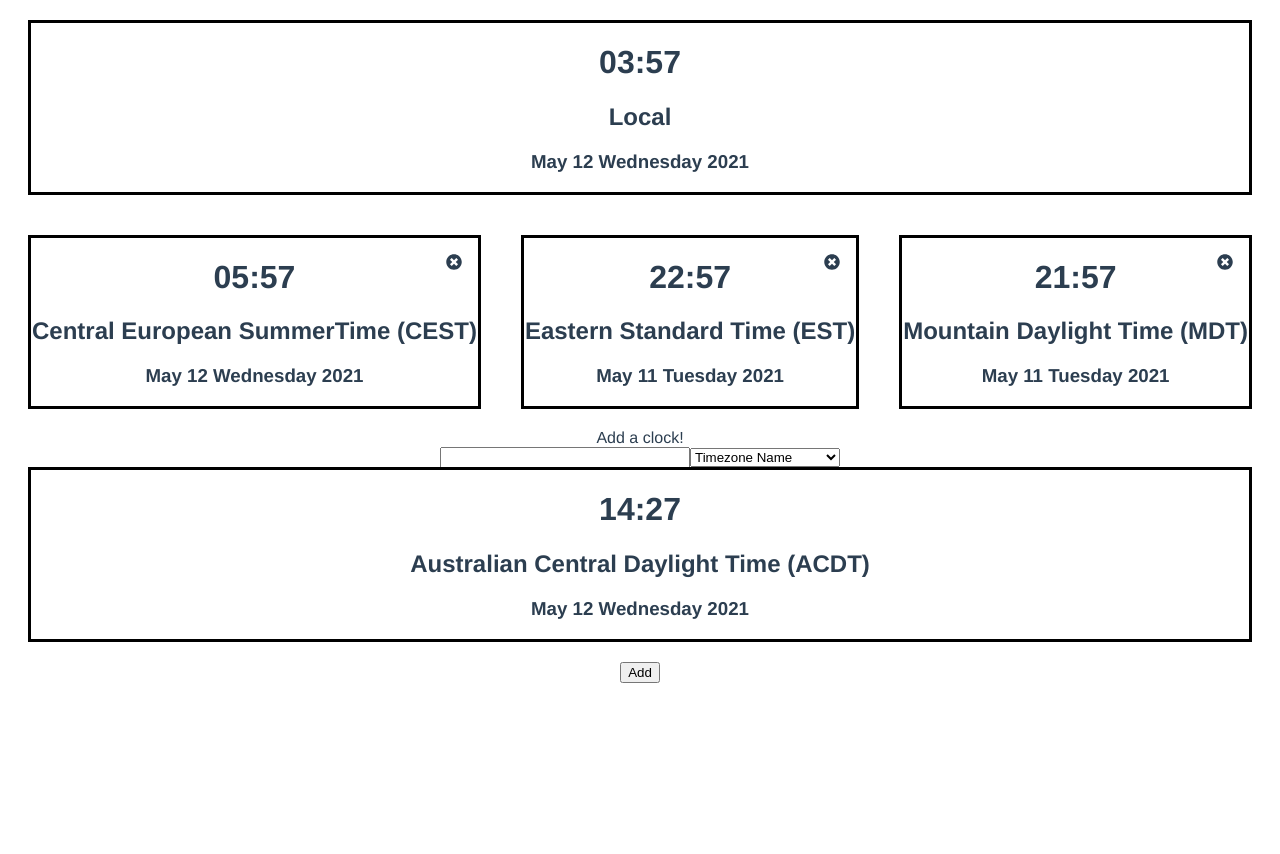
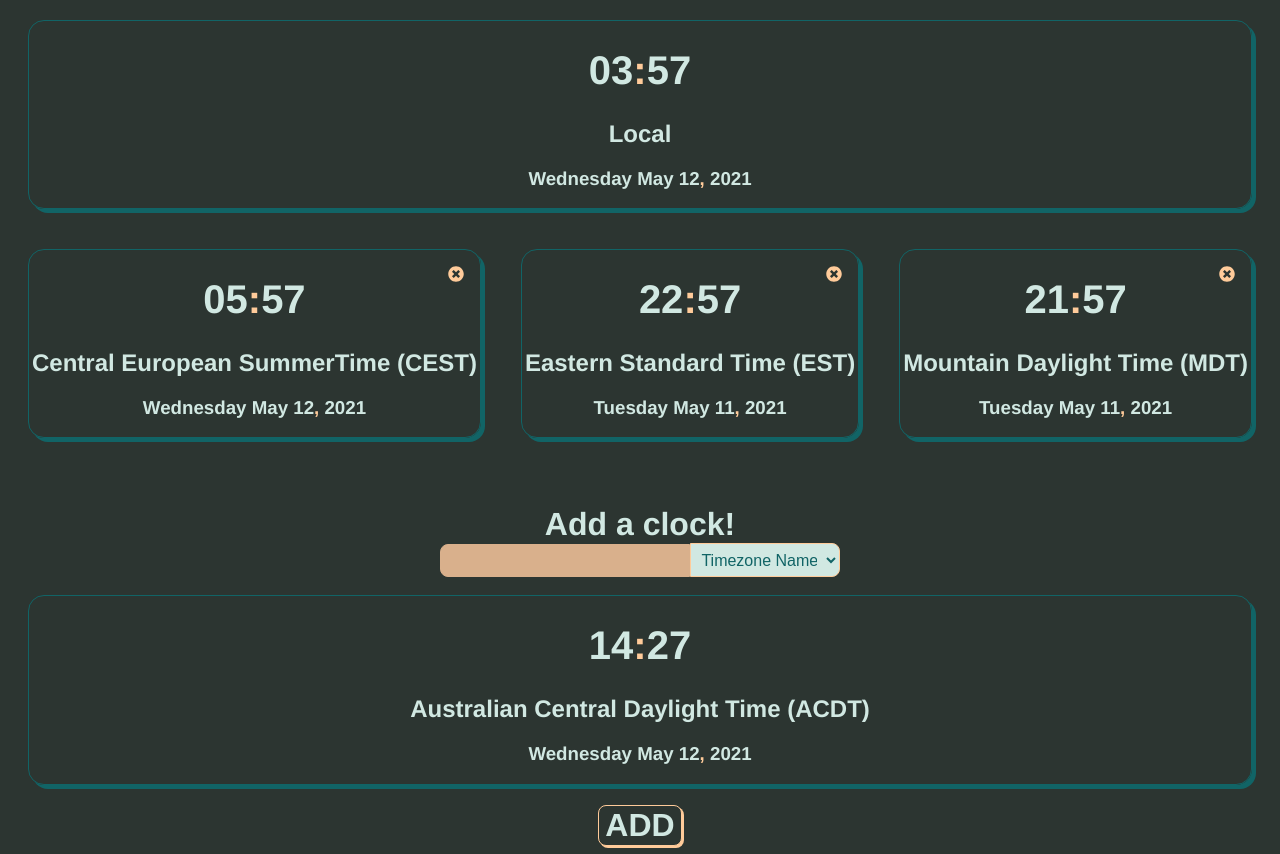
Before and after one commit to paulmedeiros92/TYME, a Vue app: page /dashboard in a window 1280 px wide. Before the commit the page ends 800 px from the top, so only its background shows below. Built offline with nearby package versions, Linux system fonts and the light colour scheme.

Commit message:
Add style

```diff
--- a/src/App.vue
+++ b/src/App.vue
@@ -3,12 +3,16 @@
 </template>
 
 <style lang="scss">
+html {
+  background-color: $color-background;
+}
+
 #app {
   font-family: Avenir, Helvetica, Arial, sans-serif;
   -webkit-font-smoothing: antialiased;
   -moz-osx-font-smoothing: grayscale;
   text-align: center;
-  color: #2c3e50;
+  color: $color-font;
 }
 
 #nav {
--- /dev/null
+++ b/src/assets/scss/_colors.scss
@@ -0,0 +1,6 @@
+$color-background: #2c3531;
+$color-shadow: #116466;
+$color-close: #ffcb9a;
+$color-font: #d1e8e2;
+$color-input: #d9b08c;
+$color-parameters: #d1e8e2;
--- /dev/null
+++ b/src/assets/scss/global.scss
@@ -0,0 +1 @@
+@import "@/assets/scss/_colors.scss";
--- a/src/views/Search.vue
+++ b/src/views/Search.vue
@@ -1,11 +1,17 @@
 <template>
   <div class="search">
-    <label for="add-clock">Add a clock!</label>
+    <label class="title" for="add-clock">Add a clock!</label>
     <div class="autocomplete">
-      <div class="search">
-        <input class="search-input" type="search" v-model="searchString" />
+      <div class="search-form">
+        <input
+          class="search-input"
+          :class="{ active: filteredZones.length > 0 }"
+          type="search"
+          v-model="searchString"
+        />
         <select
           class="search-parameter"
+          :class="{ active: filteredZones.length > 0 }"
           v-model="searchParameter"
         >
           <option
@@ -36,8 +42,11 @@
         v-if="selectedTime"
         :timezone="selectedTime"
     />
-    <button @click="addTimezone(selectedTime)">
-      Add
+    <button
+      class="button"
+      @click="addTimezone(selectedTime)"
+    >
+      ADD
     </button>
   </div>
 </template>
@@ -113,37 +122,99 @@ export default defineComponent({
 </script>
 
 <style lang="scss">
+.search {
+  margin-top: 3rem;
+
+  .title {
+    font-size: 2rem;
+    font-weight: 600;
+  }
+
+  .button {
+    background-color: $color-background;
+    border: solid 1px $color-close;
+    border-radius: .5rem;
+    box-shadow: 2px 2px $color-close;
+    font-size: 2rem;
+    font-weight: 600;
+    color: $color-parameters;
+
+    &:active {
+      box-shadow: -2px -2px $color-shadow;
+      border: solid 1px $color-shadow;
+      color: $color-close;
+    }
+
+    &:focus {
+      outline: none;
+    }
+  }
+}
+
 .autocomplete {
   position: relative;
+  height: 2rem;
 
-  .search {
+  .search-form {
     position: absolute;
     left: 50%;
     transform: translateX(-50%);
 
     .search-input {
       width: 250px;
+      background-color: $color-input;
+      border: solid 1px #d9b08c;
+      border-radius: .5rem 0 0 .5rem;
+      font-size: 1rem;
+      color: $color-background;
+      padding: .4rem;
+
+      &.active {
+        border-radius: .5rem 0 0 0;
+      }
+
+      &:focus {
+        outline: none;
+      }
     }
 
     .search-parameter {
       width: 150px;
+      border: none;
+      border-radius: 0 .5rem .5rem 0;
+      background-color: $color-parameters;
+      font-size: 1rem;
+      color: $color-shadow;
+      padding: .4rem;
+
+      &.active {
+        border-radius: 0 .5rem 0 0;
+      }    border: solid 1px $color-close;
+
+      &:focus {
+        outline: none;
+      }
     }
   }
   .search-results {
     position: absolute;
     left: 50%;
-    top: 1.5rem;
+    top: 2rem;
     transform: translateX(-50%);
     height: 200px;
     width: 400px;
     overflow-x: hidden;
     overflow-y: auto;
     z-index: 3;
-    background-color: white;
+    background-color: $color-shadow;
+    border-radius: 0 0 .5rem .5rem;
 
     .search-result {
+      text-align: left;
+      padding: .4rem;
       &:hover {
-        background-color: aqua;
+        background-color: $color-close;
+        color: $color-shadow;
       }
     }
   }
--- a/src/views/Timer.vue
+++ b/src/views/Timer.vue
@@ -6,9 +6,17 @@
       @click="clickClose"
       icon="times-circle"
     />
-    <h1>{{ timeDisplay }}</h1>
+    <h1>
+      <span>{{ time.format('HH') }}</span>
+      <span class="punctuation">:</span>
+      <span>{{ time.format('mm') }}</span>
+    </h1>
     <h2>{{ timezoneDisplay }}</h2>
-    <h3>{{ time.format('MMMM DD dddd YYYY') }}</h3>
+    <h3>
+      <span>{{ time.format('dddd MMMM DD') }}</span>
+      <span class="punctuation">,</span>
+      <span>{{ time.format(' YYYY') }}</span>
+    </h3>
   </div>
 </template>
 
@@ -55,8 +63,14 @@ export default defineComponent({
 </script>
 
 <style lang="scss">
+h1 {
+  font-size: 2.5rem;
+}
+
 .timer {
-  border: solid black;
+  box-shadow: 4px 4px $color-shadow;
+  border: solid 1px $color-shadow;
+  border-radius: 1rem;
   flex-grow: 1;
   margin: 20px;
   position: relative;
@@ -66,6 +80,11 @@ export default defineComponent({
     top: 1rem;
     right: 1rem;
     cursor: pointer;
+    color: $color-close;
+  }
+
+  .punctuation {
+    color: $color-close;
   }
 }
 </style>
--- a/vue.config.js
+++ b/vue.config.js
@@ -1,4 +1,13 @@
 module.exports = {
+  css: {
+    loaderOptions: {
+      sass: {
+        prependData: `
+              @import "@/assets/scss/global.scss";
+            `,
+      },
+    },
+  },
   configureWebpack: {
     devtool: 'source-map',
   },
```
